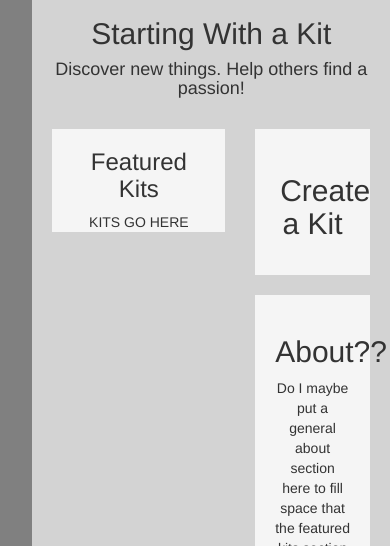
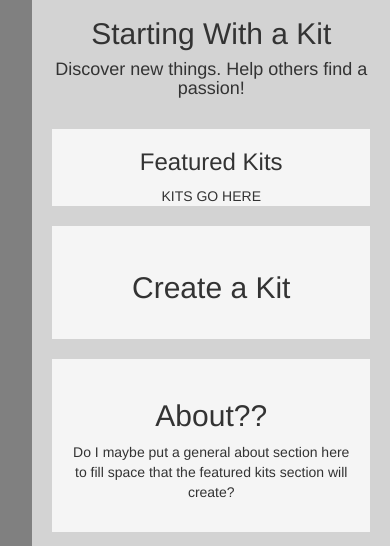
Before and after one commit to mitchwadair/StarterKit, a website: page index.html in a window 390 px wide. Shown: the part 298-844 px from the top of the page. Drawn offline with nearby package versions, Linux system fonts and the light colour scheme.

Commit message:
vertical stacking of homepage items on small screen

```diff
--- a/index.html
+++ b/index.html
@@ -38,7 +38,7 @@
                     <h4>Discover new things. Help others find a passion!</h4>
                     <div id="lowerContentContainer" class="container-fluid" style="padding-top: 20px">
                         <div class="row">
-                            <div id="sampleKits" class="col-xs-7">
+                            <div id="sampleKits" class="col-sm-7">
                                 <div class="col-xs-12" style="background: whitesmoke">
                                     <h3>Featured Kits</h3>
                                     <div id="sampleKitsContainer">
@@ -46,7 +46,8 @@
                                     </div>
                                 </div>
                             </div>
-                            <div id="kitCreateLink" class="col-xs-5">
+                            <div class="col-sm-12 hidden-lg hidden-md hidden-sm">&nbsp;</div> <!-- space for vertical gap -->
+                            <div id="kitCreateLink" class="col-sm-5">
                                 <div class="col-xs-12" style="background: whitesmoke; padding: 20px">
                                     <div id=homeCreateLink class="btn-home" onclick="alert('Goes to create a kit page');"><h2>Create a Kit</h2></div>
                                 </div>
@@ -54,7 +55,7 @@
                                 <div class="col-xs-12" style="background: whitesmoke; padding: 20px">
                                     <h2>About??</h2>
                                     <p>
-                                        Do I maybe put a general about section here to fill space that the featured kits section creates?
+                                        Do I maybe put a general about section here to fill space that the featured kits section will create?
                                     </p>
                                 </div>
                             </div>
```
